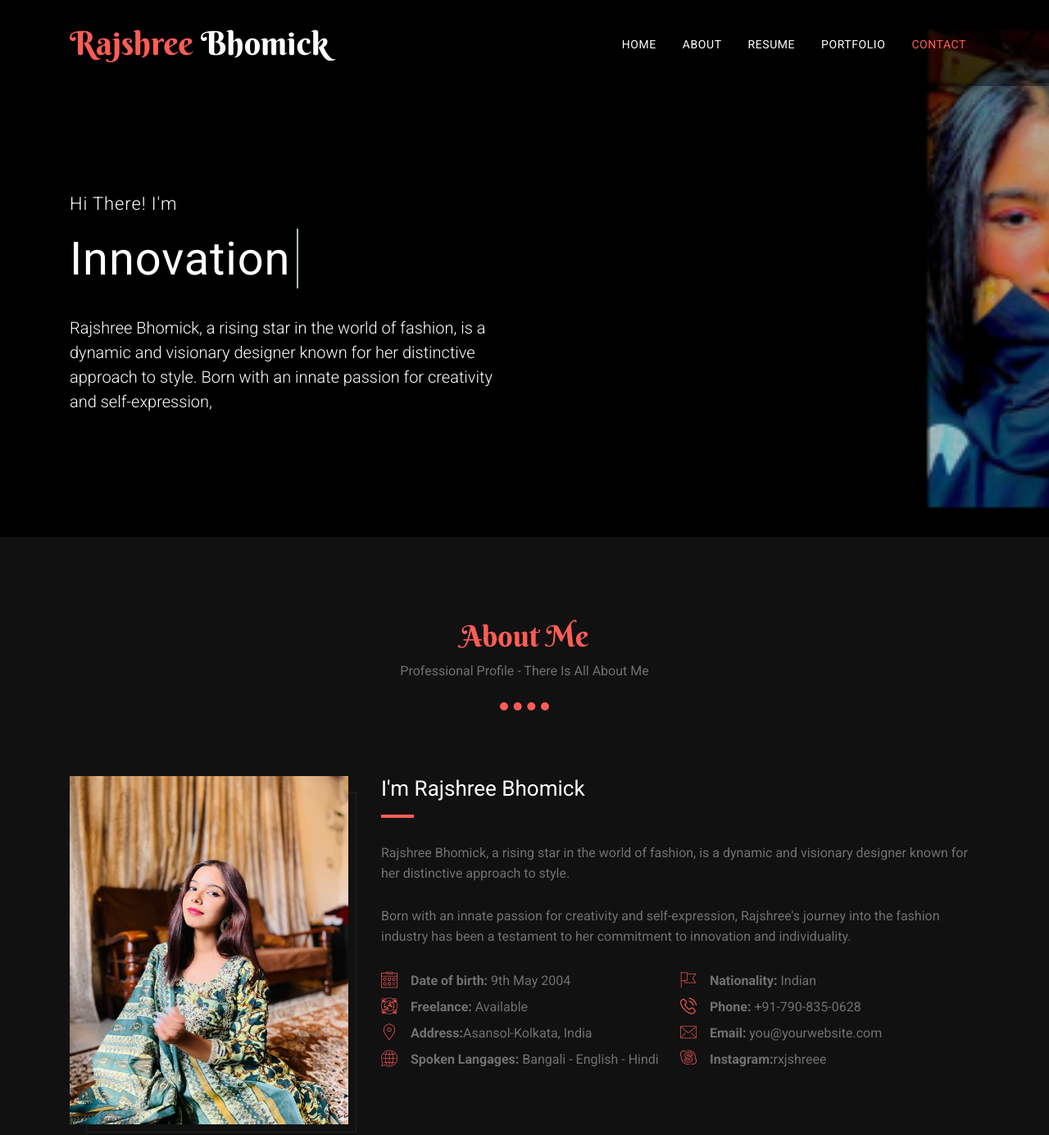
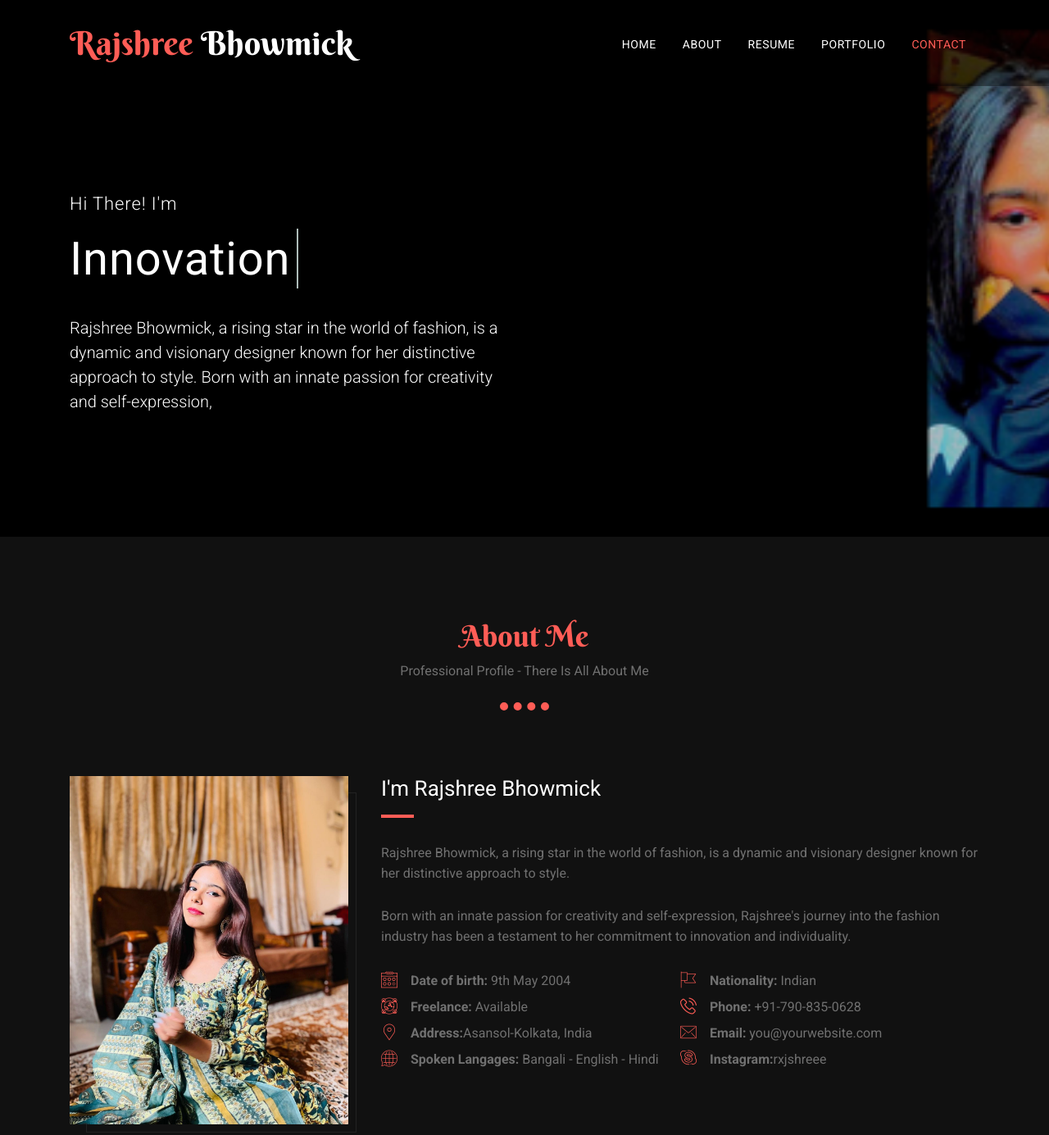
Before and after one commit to ankit0183/fashion, a plain HTML site: page index.html in a window 1280 px wide. Shown: the top 1385 px of the page at 82% size. Drawn offline with Linux system fonts and the light colour scheme.

Commit message:
Update index.html

```diff
--- a/index.html
+++ b/index.html
@@ -66,7 +66,7 @@
 			<div class="container">
 				<!-- Navbar Brand start -->
 				<a class="navbar-brand" href="#">
-					<h1><span>Rajshree</span> Bhomick</h1>
+					<h1><span>Rajshree</span> Bhowmick</h1>
 				</a>
 				<!-- Navbar Brand end -->
 
@@ -102,7 +102,7 @@
 								<b>Fashion Designer</b>
 							</span>
 						</h2>
-						<p style="color:white">Rajshree Bhomick, a rising star in the world of fashion, is a dynamic and visionary designer known for her distinctive
+						<p style="color:white">Rajshree Bhowmick, a rising star in the world of fashion, is a dynamic and visionary designer known for her distinctive
 						approach to style. Born with an innate passion for creativity and self-expression,</p>
 					</div>
 					<!-- Banner Content End -->
@@ -138,8 +138,8 @@
 				<div class="col-lg-8">
 					<!-- About Content start -->
 					<div class="about-content wow fadeInUp" data-wow-delay="0.8s">
-						<h3>I'm Rajshree Bhomick</h3>
-						<p>Rajshree Bhomick, a rising star in the world of fashion, is a dynamic and visionary designer known for her distinctive
+						<h3>I'm Rajshree Bhowmick</h3>
+						<p>Rajshree Bhowmick, a rising star in the world of fashion, is a dynamic and visionary designer known for her distinctive
 						approach to style.</p>
 
 						<p>Born with an innate passion for creativity and self-expression, Rajshree's journey into the fashion
@@ -684,13 +684,13 @@
 				<div class="col-md-12">
 					<!-- Footer Logo start -->
 					<div class="footer-logo">
-						<h1><span>Rajshree</span> Bhomick</h1>
+						<h1><span>Rajshree</span> Bhowmick</h1>
 					</div>
 					<!-- Footer Logo end -->
 
 					<!-- Footer About start -->
 					<div class="footer-about">
-						<p>As Rajshree Bhomick continues to make waves in the fashion world, she remains dedicated to pushing creative boundaries
+						<p>As Rajshree Bhowmick continues to make waves in the fashion world, she remains dedicated to pushing creative boundaries
 						and contributing to the evolution of the industry. Her future endeavors include expanding her brand, collaborating with
 						like-minded creatives, and inspiring the next generation of designers.</p>
 					</div>
```
